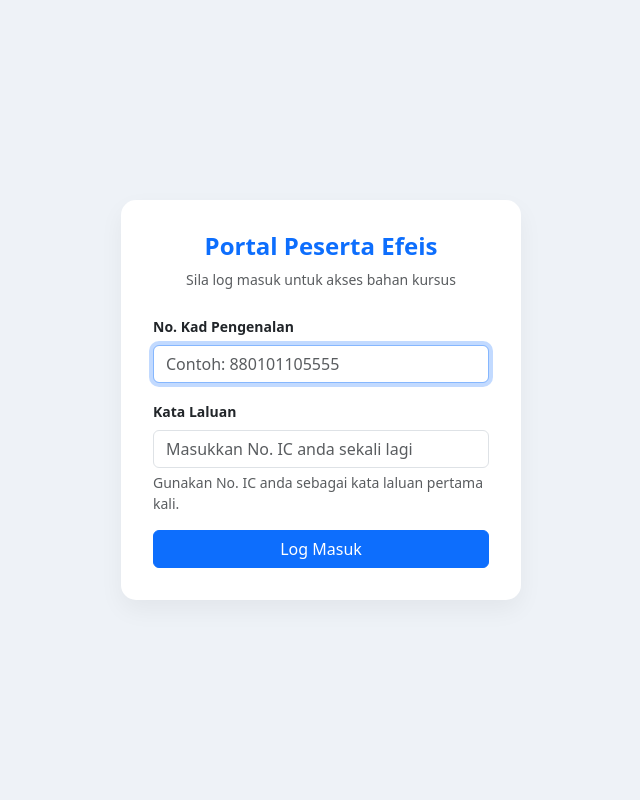
After one commit to azaharrabu/sistem-sewaan-KASB, a Flask app: page /login-peserta in a window 1280 px wide. The commit adds this page. Shown: the whole page, without its empty margins (319-959 px from the left). Run offline with Flask 3, Linux system fonts and the light colour scheme.

Commit message:
Tambah Portal Peserta (Login & Dashboard)

```diff
--- a/app.py
+++ b/app.py
@@ -490,7 +490,9 @@ def daftar_kursus():
                 "nama_syarikat": request.form.get('syarikat'),
                 "kursus_dipilih": request.form.get('kursus'),
                 "kaedah_bayaran": request.form.get('kaedah_bayaran'),
-                "bukti_bayaran_url": bukti_url
+                "bukti_bayaran_url": bukti_url,
+                # Auto-generate password menggunakan No. IC
+                "password_hash": generate_password_hash(request.form.get('ic'))
             }
 
             supabase.table('peserta_kursus').insert(data).execute()
@@ -519,6 +521,41 @@ def daftar_kursus():
 
     return render_template('daftar_kursus.html', slots=slots)
 
+# --- ROUTES: PORTAL PESERTA (E-LEARNING) ---
+@app.route('/login-peserta', methods=['GET', 'POST'])
+def login_peserta():
+    if request.method == 'POST':
+        ic = request.form.get('ic')
+        password = request.form.get('password')
+
+        # Cari peserta berdasarkan No. IC
+        res = supabase.table('peserta_kursus').select('*').eq('no_ic', ic).execute()
+        user = res.data[0] if res.data else None
+
+        if user and check_password_hash(user['password_hash'], password):
+            session['peserta_id'] = user['id']
+            session['nama_peserta'] = user['nama_penuh']
+            return redirect(url_for('dashboard_peserta'))
+        else:
+            flash('No. Kad Pengenalan atau Kata Laluan salah.', 'danger')
+
+    return render_template('login_peserta.html')
+
+@app.route('/dashboard-peserta')
+def dashboard_peserta():
+    if 'peserta_id' not in session:
+        return redirect(url_for('login_peserta'))
+
+    user_id = session['peserta_id']
+    res = supabase.table('peserta_kursus').select('*').eq('id', user_id).single().execute()
+    return render_template('dashboard_peserta.html', p=res.data)
+
+@app.route('/logout-peserta')
+def logout_peserta():
+    session.pop('peserta_id', None)
+    session.pop('nama_peserta', None)
+    return redirect(url_for('login_peserta'))
+
 @app.route('/senarai-peserta')
 @login_required
 def senarai_peserta():
--- a/templates/daftar_sukses.html
+++ b/templates/daftar_sukses.html
@@ -19,7 +19,8 @@
             Pendaftaran anda telah berjaya diterima. Pihak urus setia akan menghubungi anda melalui WhatsApp/Emel untuk maklumat pembayaran.
         </p>
         <div class="mt-4">
-            <a href="{{ url_for('daftar_kursus') }}" class="btn btn-outline-primary">Daftar Peserta Lain</a>
+            <a href="{{ url_for('login_peserta') }}" class="btn btn-primary me-2">Log Masuk Portal Peserta</a>
+            <a href="{{ url_for('daftar_kursus') }}" class="btn btn-outline-secondary">Daftar Peserta Lain</a>
         </div>
         <div class="mt-5 text-muted small">
             &copy; 2026 KASB Properties
--- /dev/null
+++ b/templates/login_peserta.html
@@ -0,0 +1,42 @@
+<!DOCTYPE html>
+<html lang="ms">
+<head>
+    <meta charset="UTF-8">
+    <meta name="viewport" content="width=device-width, initial-scale=1.0">
+    <title>Log Masuk Peserta - Efeis</title>
+    <link href="https://cdn.jsdelivr.net/npm/bootstrap@5.3.0/dist/css/bootstrap.min.css" rel="stylesheet">
+    <style>
+        body { background-color: #eef2f7; display: flex; align-items: center; justify-content: center; height: 100vh; }
+        .login-card { width: 100%; max-width: 400px; padding: 2rem; border-radius: 15px; box-shadow: 0 10px 25px rgba(0,0,0,0.05); background: white; }
+    </style>
+</head>
+<body>
+    <div class="login-card">
+        <div class="text-center mb-4">
+            <h4 class="fw-bold text-primary">Portal Peserta Efeis</h4>
+            <p class="text-muted small">Sila log masuk untuk akses bahan kursus</p>
+        </div>
+
+        {% with messages = get_flashed_messages(with_categories=true) %}
+          {% if messages %}
+            {% for category, message in messages %}
+              <div class="alert alert-{{ category }} py-2 small">{{ message }}</div>
+            {% endfor %}
+          {% endif %}
+        {% endwith %}
+
+        <form method="post">
+            <div class="mb-3">
+                <label class="form-label small fw-bold">No. Kad Pengenalan</label>
+                <input type="text" name="ic" class="form-control" placeholder="Contoh: 880101105555" required autofocus>
+            </div>
+            <div class="mb-3">
+                <label class="form-label small fw-bold">Kata Laluan</label>
+                <input type="password" name="password" class="form-control" placeholder="Masukkan No. IC anda sekali lagi" required>
+                <div class="form-text small">Gunakan No. IC anda sebagai kata laluan pertama kali.</div>
+            </div>
+            <button type="submit" class="btn btn-primary w-100">Log Masuk</button>
+        </form>
+    </div>
+</body>
+</html>
```
Also changed, not shown: templates/dashboard_peserta.html (added, +66 -0 lines).
